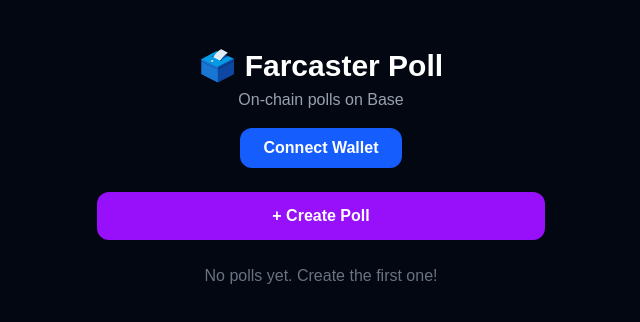
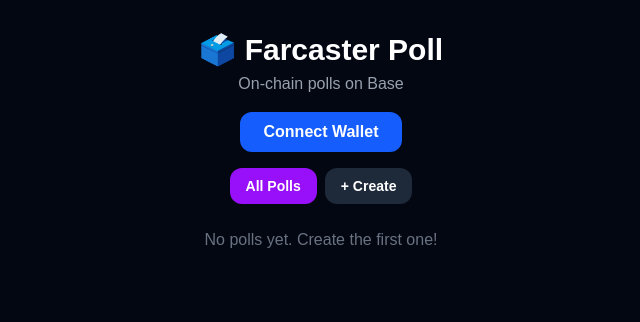
Before and after one commit to Dnyelfy/farcaster-poll, a Next.js app: page / in a window 1280 px wide. Shown: the top 322 px of the page, without its empty margins (319-959 px from the left). Built offline with nearby package versions, Linux system fonts and the light colour scheme.

Commit message:
add share, profile and basescan

```diff
--- a/app/page.tsx
+++ b/app/page.tsx
@@ -72,12 +72,13 @@
 export default function Home() {
   const [question, setQuestion] = useState("");
   const [options, setOptions] = useState(["", ""]);
-  const [view, setView] = useState<"home" | "create">("home");
+  const [view, setView] = useState<"home" | "create" | "profile">("home");
   const [wallet, setWallet] = useState<string | null>(null);
   const [loading, setLoading] = useState(false);
   const [publishing, setPublishing] = useState(false);
   const [polls, setPolls] = useState<Poll[]>([]);
   const [votingId, setVotingId] = useState<number | null>(null);
+  const [lastTxHash, setLastTxHash] = useState<string | null>(null);
 
   const getContract = async (write = false) => {
     const { ethers } = await import("ethers");
@@ -121,10 +122,6 @@
     }
   };
 
-  const disconnectWallet = () => {
-    setWallet(null);
-  };
-
   const publishPoll = async () => {
     if (!wallet) { alert("Connect wallet first!"); return; }
     if (!question || options.filter(o => o).length < 2) { alert("Fill question and at least 2 options!"); return; }
@@ -133,6 +130,7 @@
       const contract = await getContract(true);
       const tx = await contract.createPoll(question, options.filter(o => o));
       await tx.wait();
+      setLastTxHash(tx.hash);
       alert("Poll published on Base! 🎉");
       setView("home");
       setQuestion("");
@@ -142,38 +140,67 @@
     setPublishing(false);
   };
 
-  const vote = async (pollId: number, optionIndex: number) => {
+  const vote = async (pollId: number, optionIndex: number, pollQuestion: string, optionText: string) => {
     if (!wallet) { alert("Connect wallet first!"); return; }
     setVotingId(pollId);
     try {
       const contract = await getContract(true);
       const tx = await contract.vote(pollId, optionIndex);
       await tx.wait();
-      alert("Vote submitted! 🎉");
+      setLastTxHash(tx.hash);
+
+      const shareText = `I just voted "${optionText}" on "${pollQuestion}" 🗳️\n\nVote on Farcaster Poll — on-chain polls on Base!\n\nhttps://farcaster-poll-xi.vercel.app`;
+      const warpcastUrl = `https://warpcast.com/~/compose?text=${encodeURIComponent(shareText)}`;
+      const twitterUrl = `https://twitter.com/intent/tweet?text=${encodeURIComponent(shareText)}`;
+      const basescanUrl = `https://basescan.org/tx/${tx.hash}`;
+
+      const choice = window.confirm("Vote submitted! 🎉\n\nShare your vote?\n\nOK = Warpcast | Cancel = Skip");
+      if (choice) window.open(warpcastUrl, "_blank");
+
       loadPolls();
     } catch (e: any) { alert("Error: " + e.message); }
     setVotingId(null);
   };
+
+  const shareOnX = (poll: Poll) => {
+    const total = poll.votes.reduce((a, b) => a + b, 0);
+    const results = poll.options.map((opt, i) => {
+      const pct = total > 0 ? Math.round((poll.votes[i] / total) * 100) : 0;
+      return `${opt}: ${pct}%`;
+    }).join(" | ");
+    const text = `📊 "${poll.question}"\n${results}\n\nVote on-chain on Base!\nhttps://farcaster-poll-xi.vercel.app`;
+    window.open(`https://twitter.com/intent/tweet?text=${encodeURIComponent(text)}`, "_blank");
+  };
+
+  const shareOnWarpcast = (poll: Poll) => {
+    const text = `🗳️ "${poll.question}"\n\nVote on-chain on Base!\nhttps://farcaster-poll-xi.vercel.app`;
+    window.open(`https://warpcast.com/~/compose?text=${encodeURIComponent(text)}`, "_blank");
+  };
+
+  const myPolls = polls.filter(p => wallet && p.creator.toLowerCase() === wallet.toLowerCase());
 
   useEffect(() => {
     if ((window as any).ethereum) loadPolls();
   }, []);
 
   return (
-    <main className="min-h-screen bg-gray-950 text-white flex flex-col items-center p-4 pt-12">
+    <main className="min-h-screen bg-gray-950 text-white flex flex-col items-center p-4 pt-8">
       <h1 className="text-3xl font-bold mb-1">🗳️ Farcaster Poll</h1>
       <p className="text-gray-400 mb-4">On-chain polls on Base</p>
 
-      <div className="mb-6">
+      <div className="mb-4 flex items-center gap-2">
         {wallet ? (
-          <div className="flex items-center gap-2">
+          <>
             <div className="bg-gray-800 px-4 py-2 rounded-xl text-sm text-green-400">
               ✅ {wallet.slice(0, 6)}...{wallet.slice(-4)}
             </div>
-            <button onClick={disconnectWallet} className="bg-gray-700 hover:bg-gray-600 text-white text-sm py-2 px-3 rounded-xl">
+            <button onClick={() => setView("profile")} className="bg-gray-700 hover:bg-gray-600 text-white text-sm py-2 px-3 rounded-xl">
+              👤 Profile
+            </button>
+            <button onClick={() => setWallet(null)} className="bg-gray-700 hover:bg-gray-600 text-white text-sm py-2 px-3 rounded-xl">
               Disconnect
             </button>
-          </div>
+          </>
         ) : (
           <button onClick={connectWallet} className="bg-blue-600 hover:bg-blue-700 text-white font-bold py-2 px-6 rounded-xl">
             Connect Wallet
@@ -181,15 +208,27 @@
         )}
       </div>
 
-      {view === "home" && (
+      {/* Nav */}
+      <div className="flex gap-2 mb-6">
+        <button onClick={() => setView("home")} className={`px-4 py-2 rounded-xl text-sm font-bold ${view === "home" ? "bg-purple-600" : "bg-gray-800"}`}>
+          All Polls
+        </button>
+        {wallet && (
+          <button onClick={() => setView("profile")} className={`px-4 py-2 rounded-xl text-sm font-bold ${view === "profile" ? "bg-purple-600" : "bg-gray-800"}`}>
+            My Polls ({myPolls.length})
+          </button>
+        )}
+        <button onClick={() => setView("create")} className={`px-4 py-2 rounded-xl text-sm font-bold ${view === "create" ? "bg-purple-600" : "bg-gray-800"}`}>
+          + Create
+        </button>
+      </div>
+
+      {/* Poll List */}
+      {(view === "home" || view === "profile") && (
         <div className="w-full max-w-md">
-          <button onClick={() => setView("create")} className="w-full bg-purple-600 hover:bg-purple-700 font-bold py-3 rounded-xl mb-6">
-            + Create Poll
-          </button>
-
           {loading && <p className="text-center text-gray-400">Loading polls...</p>}
 
-          {polls.map(poll => {
+          {(view === "home" ? polls : myPolls).map(poll => {
             const total = poll.votes.reduce((a, b) => a + b, 0);
             return (
               <div key={poll.id} className="bg-gray-900 rounded-xl p-4 mb-4">
@@ -197,7 +236,7 @@
                 {poll.options.map((opt, i) => {
                   const pct = total > 0 ? Math.round((poll.votes[i] / total) * 100) : 0;
                   return (
-                    <button key={i} onClick={() => vote(poll.id, i)} disabled={votingId === poll.id}
+                    <button key={i} onClick={() => vote(poll.id, i, poll.question, opt)} disabled={votingId === poll.id}
                       className="w-full text-left bg-gray-800 hover:bg-gray-700 rounded-lg px-4 py-2 mb-2 relative overflow-hidden">
                       <div className="absolute left-0 top-0 h-full bg-purple-900 opacity-50 transition-all" style={{ width: `${pct}%` }} />
                       <span className="relative">{opt}</span>
@@ -205,20 +244,36 @@
                     </button>
                   );
                 })}
-                <p className="text-gray-500 text-sm mt-2">{total} votes • {poll.creator.slice(0, 6)}...{poll.creator.slice(-4)}</p>
+                <div className="flex items-center justify-between mt-2">
+                  <p className="text-gray-500 text-sm">{total} votes • {poll.creator.slice(0, 6)}...{poll.creator.slice(-4)}</p>
+                  <div className="flex gap-2">
+                    <button onClick={() => shareOnWarpcast(poll)} className="text-purple-400 text-xs hover:text-purple-300">
+                      🟣 Cast
+                    </button>
+                    <button onClick={() => shareOnX(poll)} className="text-blue-400 text-xs hover:text-blue-300">
+                      𝕏 Share
+                    </button>
+                    <a href={`https://basescan.org/address/${CONTRACT_ADDRESS}`} target="_blank"
+                      className="text-green-400 text-xs hover:text-green-300">
+                      🔍 Base
+                    </a>
+                  </div>
+                </div>
               </div>
             );
           })}
 
-          {!loading && polls.length === 0 && (
-            <p className="text-center text-gray-500">No polls yet. Create the first one!</p>
+          {!loading && (view === "home" ? polls : myPolls).length === 0 && (
+            <p className="text-center text-gray-500">
+              {view === "profile" ? "You haven't created any polls yet." : "No polls yet. Create the first one!"}
+            </p>
           )}
         </div>
       )}
 
+      {/* Create Poll */}
       {view === "create" && (
         <div className="w-full max-w-md bg-gray-900 rounded-xl p-6">
-          <button onClick={() => setView("home")} className="text-gray-400 mb-4">← Back</button>
           <h2 className="text-xl font-bold mb-4">New Poll</h2>
           <input className="w-full bg-gray-800 rounded-lg px-4 py-3 mb-4 outline-none"
             placeholder="Write your question..." value={question} onChange={e => setQuestion(e.target.value)} />
@@ -233,6 +288,12 @@
             className="w-full bg-purple-600 hover:bg-purple-700 disabled:bg-gray-600 font-bold py-3 rounded-xl mt-2">
             {publishing ? "Publishing..." : "Publish on Base 🚀"}
           </button>
+          {lastTxHash && (
+            <a href={`https://basescan.org/tx/${lastTxHash}`} target="_blank"
+              className="text-green-400 text-sm mt-3 block text-center">
+              🔍 View last tx on Basescan ↗
+            </a>
+          )}
         </div>
       )}
     </main>
```
